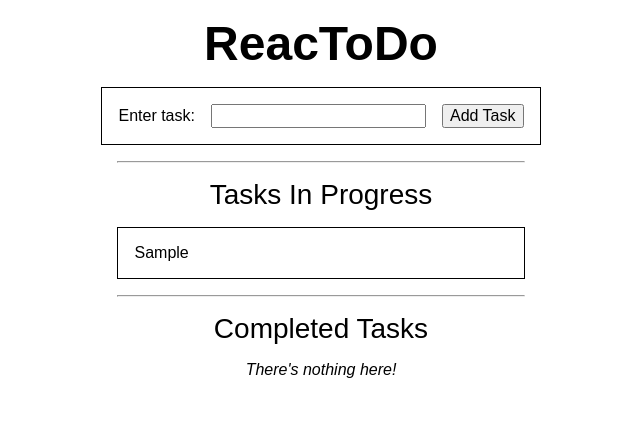
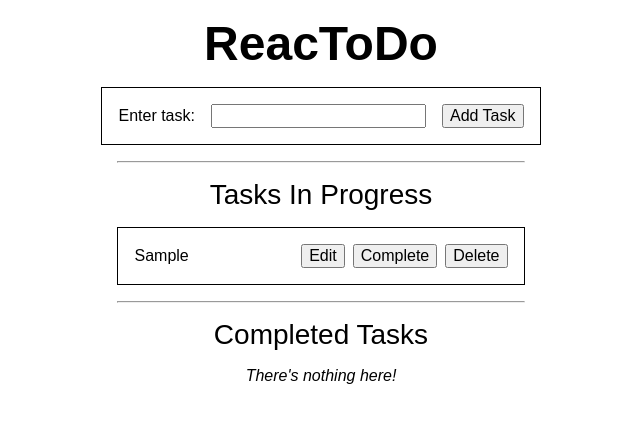
Before and after one commit to ryangholland/react-practice-project, a React (Create React App) app: page / in a window 1280 px wide. Both pictures are taken after typing "Sample" into the empty fields and a click on the button "Add Task". Shown: the top 422 px of the page, without its empty margins (319-959 px from the left). Built offline with nearby package versions, Linux system fonts and the light colour scheme.

Commit message:
Add styling for task buttons

```diff
--- a/src/components/Overview.js
+++ b/src/components/Overview.js
@@ -14,6 +14,11 @@ class Overview extends Component {
           return (
             <div key={task.id} className="task-div">
               <h3>{task.text}</h3>
+              <div className="task-buttons-div">
+                <button>Edit</button>
+                <button>Complete</button>
+                <button>Delete</button>
+              </div>
             </div>
           );
         })}
--- a/src/style.css
+++ b/src/style.css
@@ -29,6 +29,7 @@ form {
 
   display: flex;
   align-items: center;
+  justify-content: center;
   gap: 1rem;
 }
 
@@ -46,9 +47,19 @@ h2 {
   border: solid 1px black;
   padding: 1rem;
   margin: 1rem;
+
+  display: flex;
+  align-items: center;
+  justify-content: space-between;
+  gap: 2rem;
 }
 
 h4 {
   text-align: center;
   font-style: italic;
 }
+
+.task-buttons-div {
+  display: flex;
+  gap: 0.5rem;
+}
```
